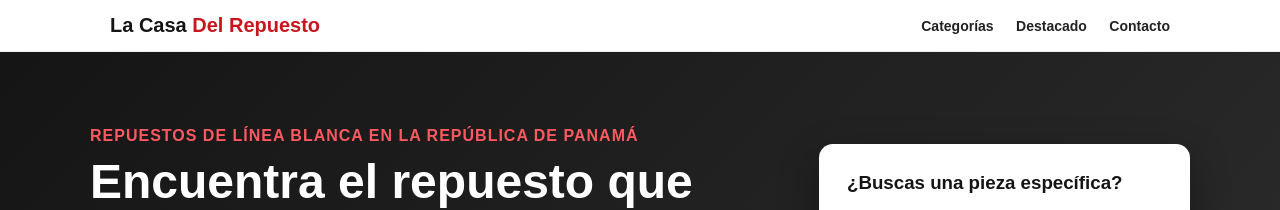
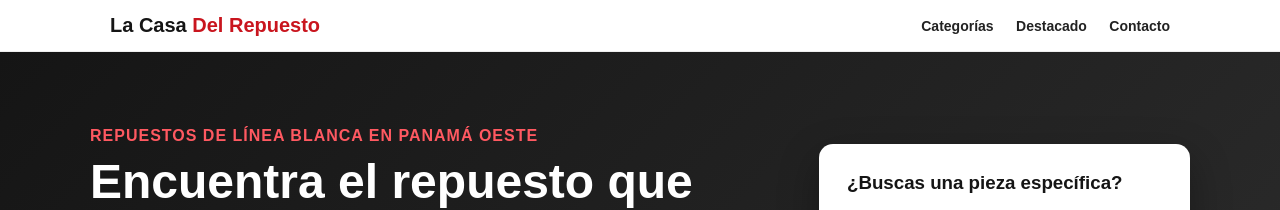
Before and after one commit to lacasadelrepuestopa/lacasadelrepuesto, a plain HTML site: page index.html in a window 1280 px wide. Shown: the top 210 px of the page. Drawn offline with Linux system fonts and the light colour scheme.

Commit message:
index.html

```diff
--- a/index.html
+++ b/index.html
@@ -55,7 +55,7 @@
 <section class="hero">
   <div class="hero-inner">
     <div>
-      <div class="eyebrow">Repuestos de línea blanca en La República de Panamá</div>
+      <div class="eyebrow">Repuestos de línea blanca en Panamá Oeste</div>
       <h1>Encuentra el repuesto que necesitas.</h1>
       <p>Repuestos para lavadoras, secadoras, refrigeradoras y aire acondicionado. Atención personalizada desde La Chorrera y envíos a todo Panamá.</p>
       <div class="buttons">
```
